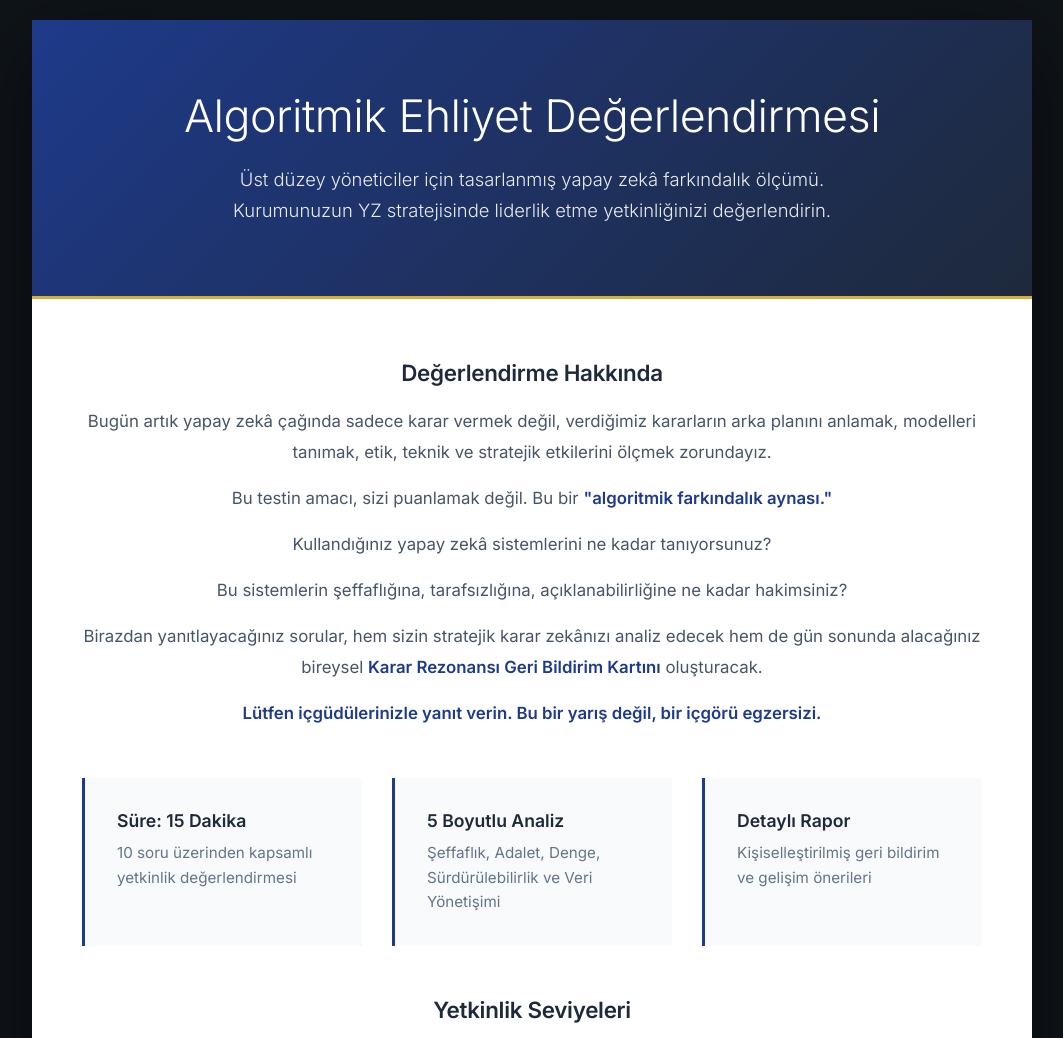
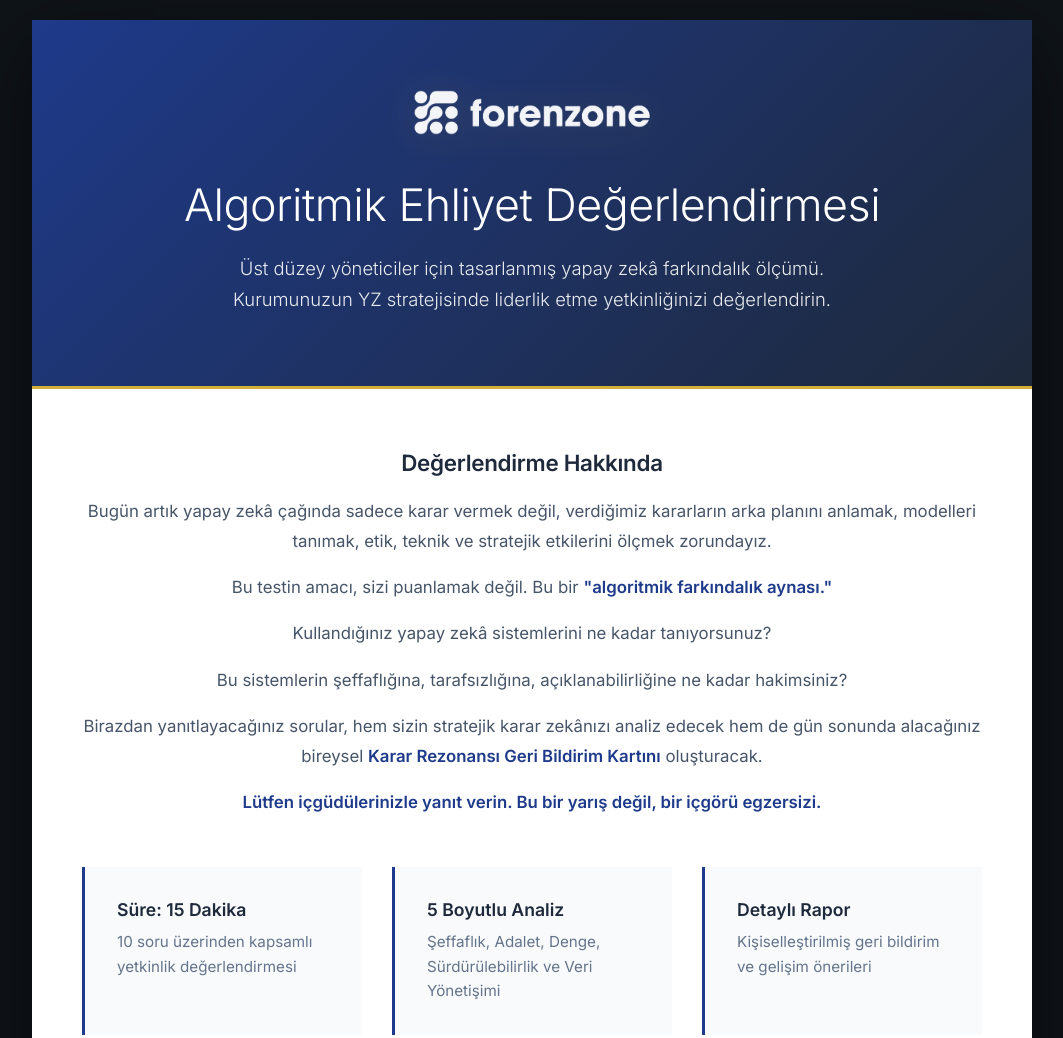
Before and after one commit to caglarozyildirim/algoritmik-ehliyet-html, a website: page index.html in a window 1280 px wide. Shown: the top 1038 px of the page, without its empty margins (108-1171 px from the left). Drawn offline with Linux system fonts and the light colour scheme.

Commit message:
Logo eklendi - index.html düzeltildi

```diff
--- a/index.html
+++ b/index.html
@@ -305,6 +305,7 @@
 <body>
     <div class="container">
         <div class="header">
+            <img src="Forenzone_White.png" alt="Forenzone" style="max-width: 240px; margin-bottom: 40px; opacity: 0.95; filter: drop-shadow(0 4px 20px rgba(212, 175, 55, 0.15));">
             <h1>Algoritmik Ehliyet Değerlendirmesi</h1>
             <p class="subtitle">Üst düzey yöneticiler için tasarlanmış yapay zekâ farkındalık ölçümü. Kurumunuzun YZ stratejisinde liderlik etme yetkinliğinizi değerlendirin.</p>
         </div>
```
